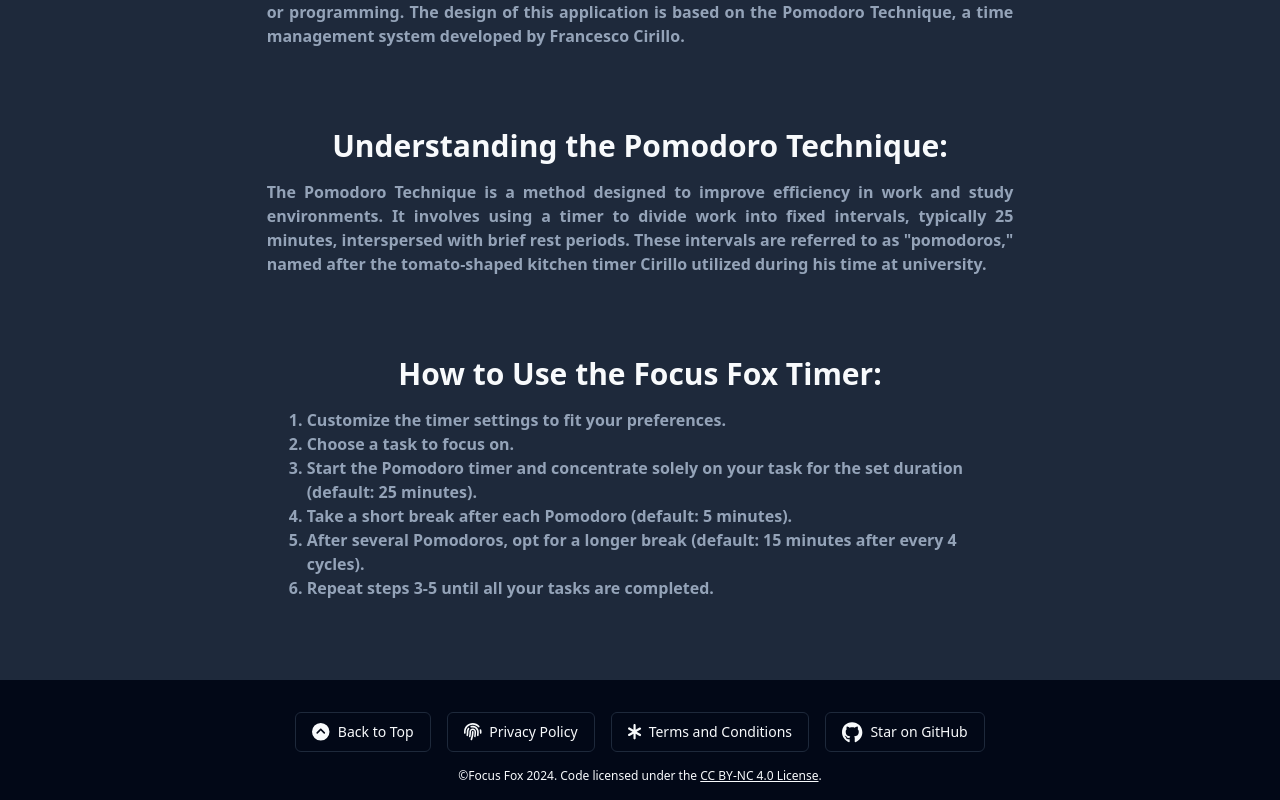
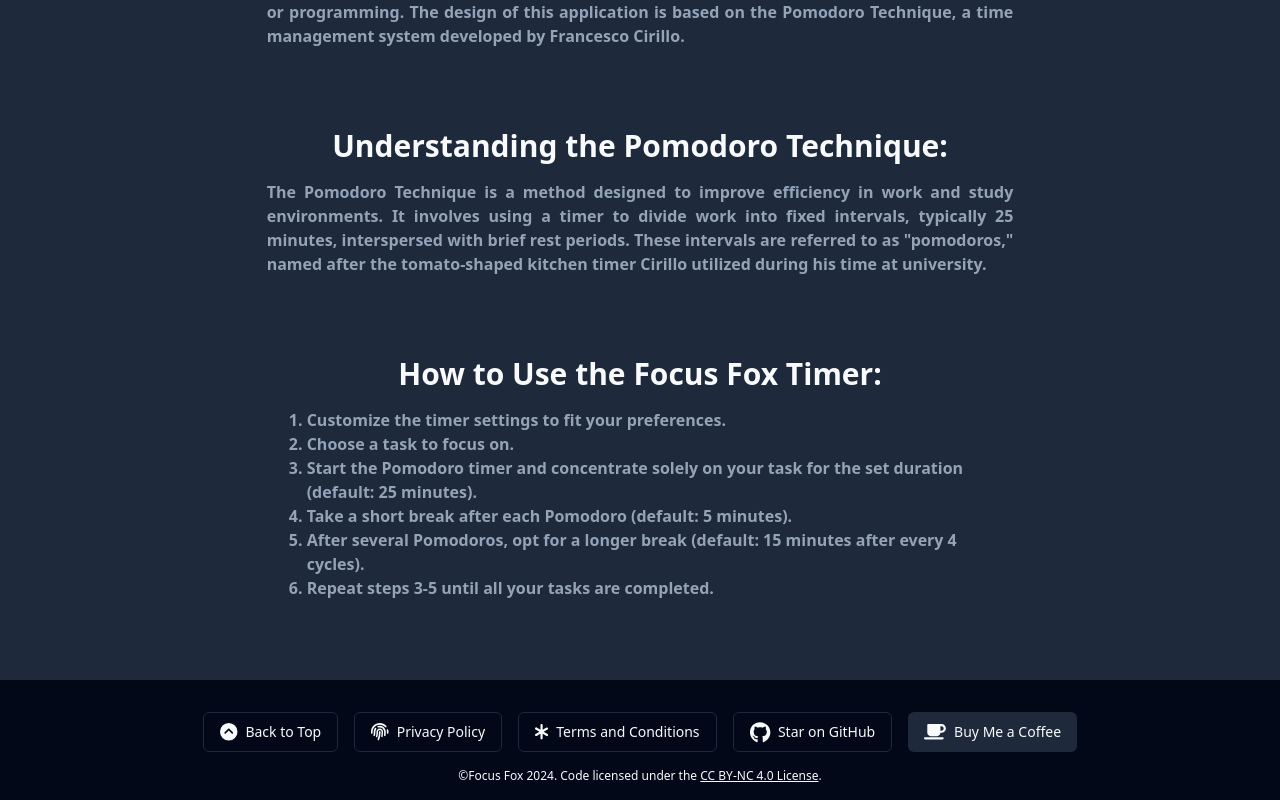
Before and after one commit to marinoffDev/Focus-Fox, a React (Vite) app: page / in a window 1280 px wide. Shown: the part 1241-2041 px from the top of the page. Built offline with nearby package versions, Linux system fonts and the light colour scheme; no server answers.

Commit message:
add ko-fi link to footer

```diff
--- a/src/components/Footer.jsx
+++ b/src/components/Footer.jsx
@@ -1,7 +1,7 @@
 import { Button } from "@/components/ui/button";
 import GitHubBtn from "@/components/ui/GitHubBtn";
 import { FontAwesomeIcon } from "@fortawesome/react-fontawesome";
-import { faCircleChevronUp, faFingerprint, faAsterisk } from "@fortawesome/free-solid-svg-icons";
+import { faCircleChevronUp, faFingerprint, faAsterisk, faMugSaucer } from "@fortawesome/free-solid-svg-icons";
 
 const year = new Date().getFullYear();
 
@@ -20,6 +20,11 @@ export default function Footer({ scrollToHome }) {
           <FontAwesomeIcon icon={faAsterisk} size="lg" className="mr-2" />Terms and Conditions
         </Button>
         <GitHubBtn variant="outline" />
+        <a href='https://ko-fi.com/marinoffdev' target='_blank' rel="noopener noreferrer">
+          <Button variant="secondary" target='_blank'>
+            <FontAwesomeIcon icon={faMugSaucer} size="lg" className="mr-2" />Buy Me a Coffee
+          </Button>
+        </a>
       </footer>
       <p className="mb-4 w-full text-center text-xs">
         ©Focus Fox {year}. Code licensed under the{" "}
```
